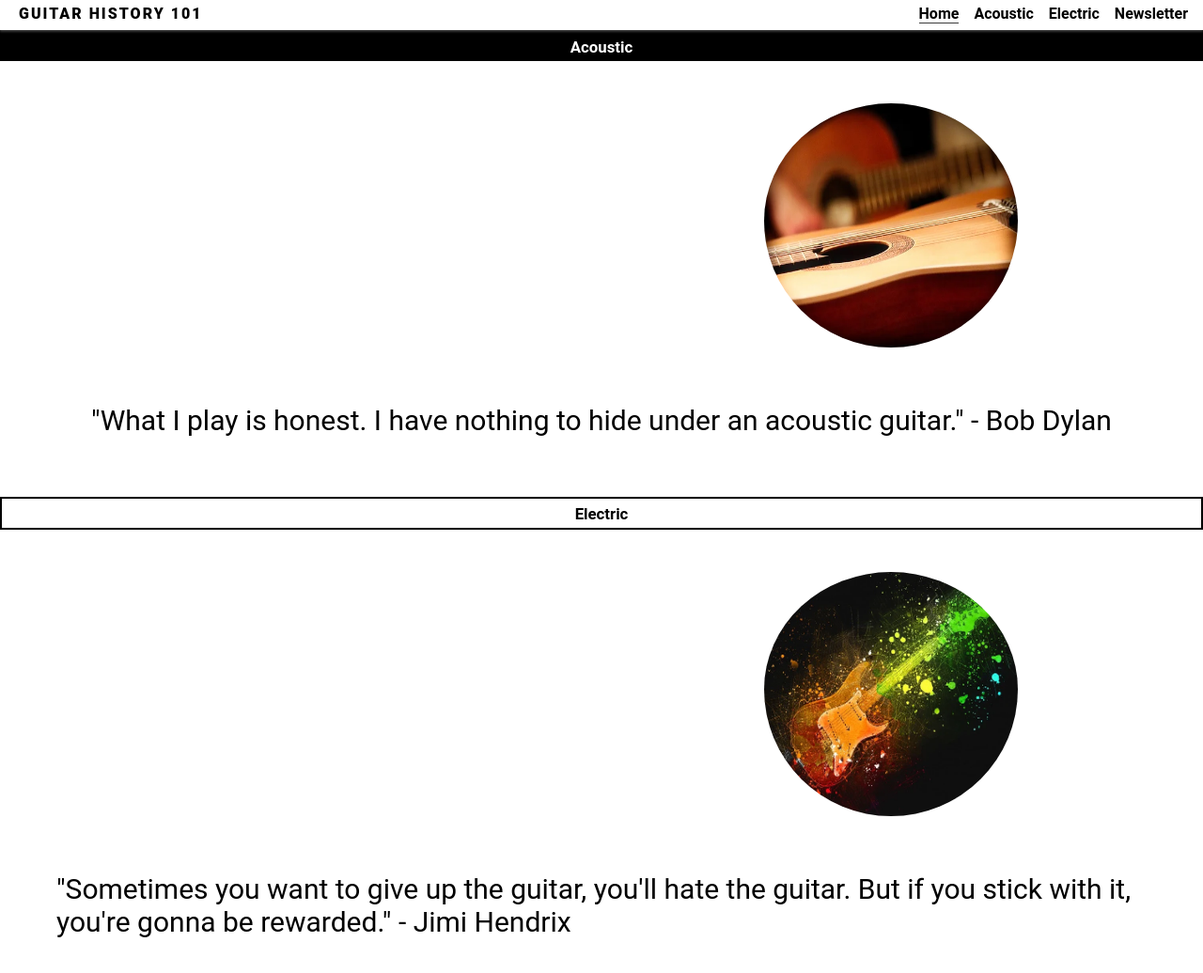
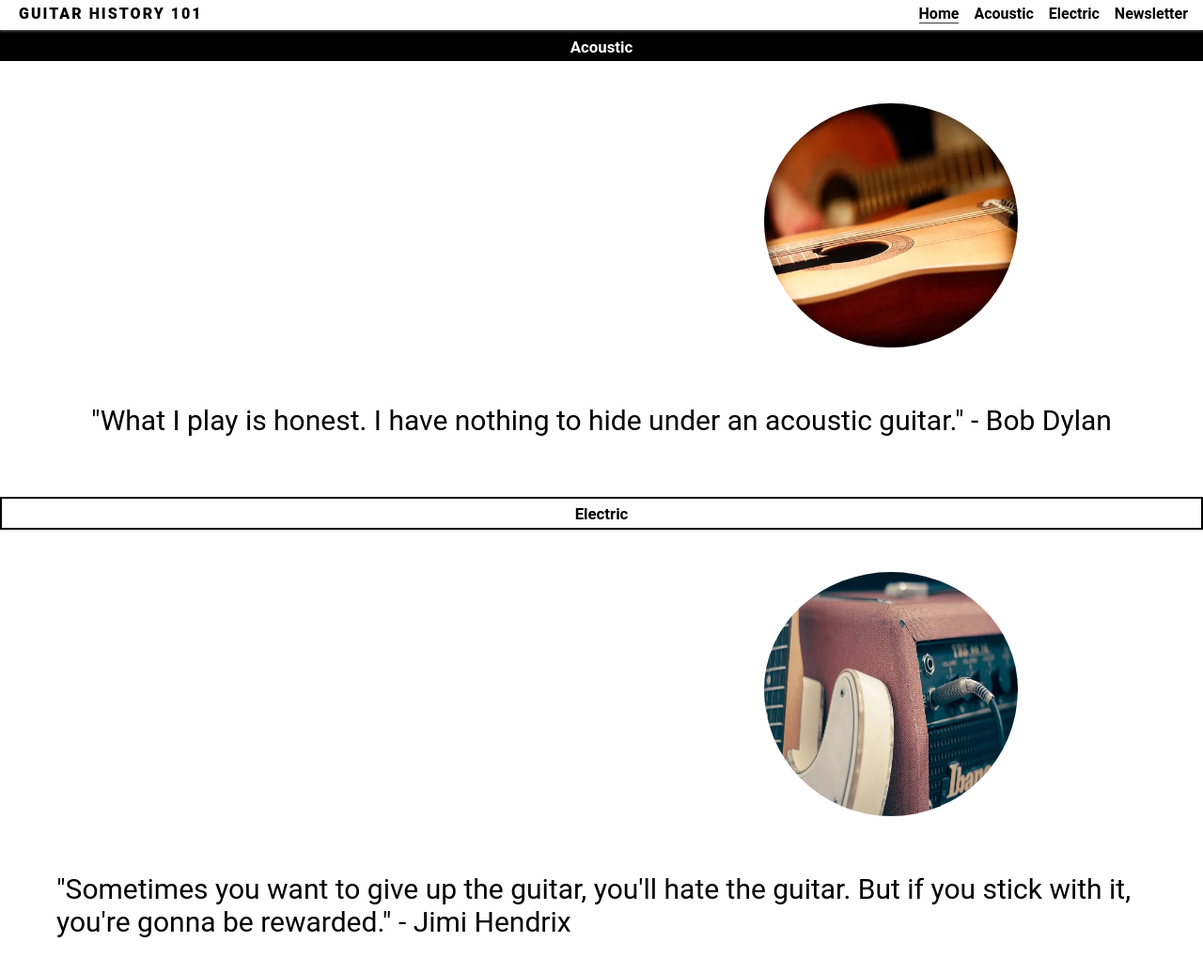
Before and after one commit to seanpatton1/History-Acoustic-and-Electric-Guitar, a plain HTML site: page index.html in a window 1280 px wide. Shown: the top 1036 px of the page at 94% size. Drawn offline with Linux system fonts and the light colour scheme.

Commit message:
added new image for electric guitar

```diff
--- a/assets/css/style.css
+++ b/assets/css/style.css
@@ -129,7 +129,6 @@ body {
 }
 
 .acoustic-image-one {
-    display: flex;
     width: 270px;
     height: 270px;
     padding-top: 10px;
--- a/index.html
+++ b/index.html
@@ -59,7 +59,7 @@
             </div>
             <div class="electric-image">
                 <a href="electric.html">
-                <img src="assets/images/electric-guitar-image-one.webp" alt="" class="electric-image-one">
+                <img src="assets/images/new electric guitar image.webp" alt="" class="electric-image-one">
             </a>
             </div>
             <div>
```
Also changed, not shown: assets/images/electric-guitar-image-one.webp (deleted), assets/images/new electric guitar image.webp (added).
